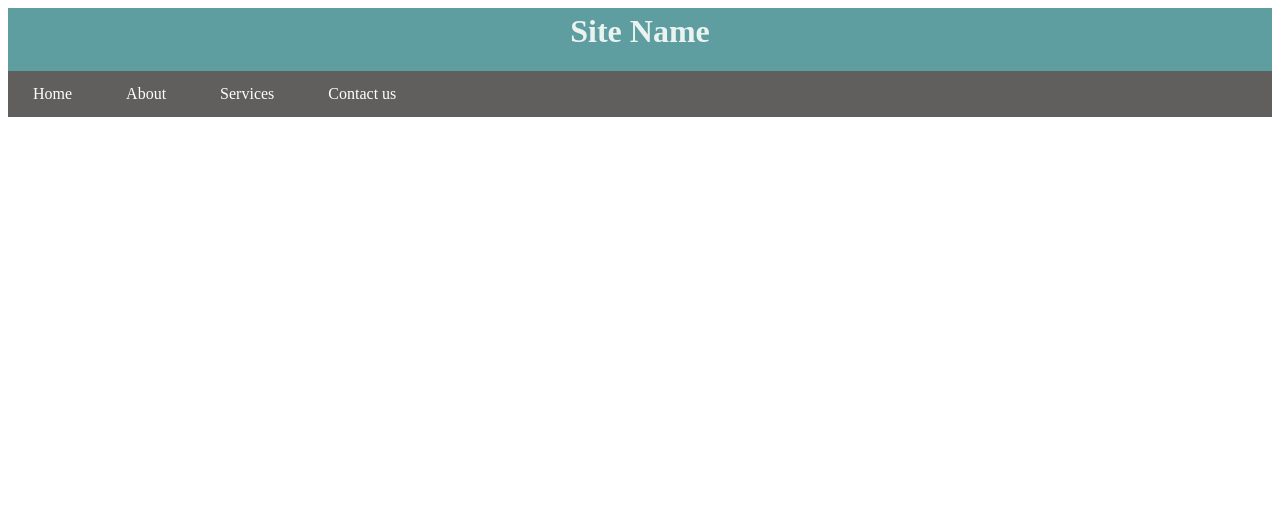
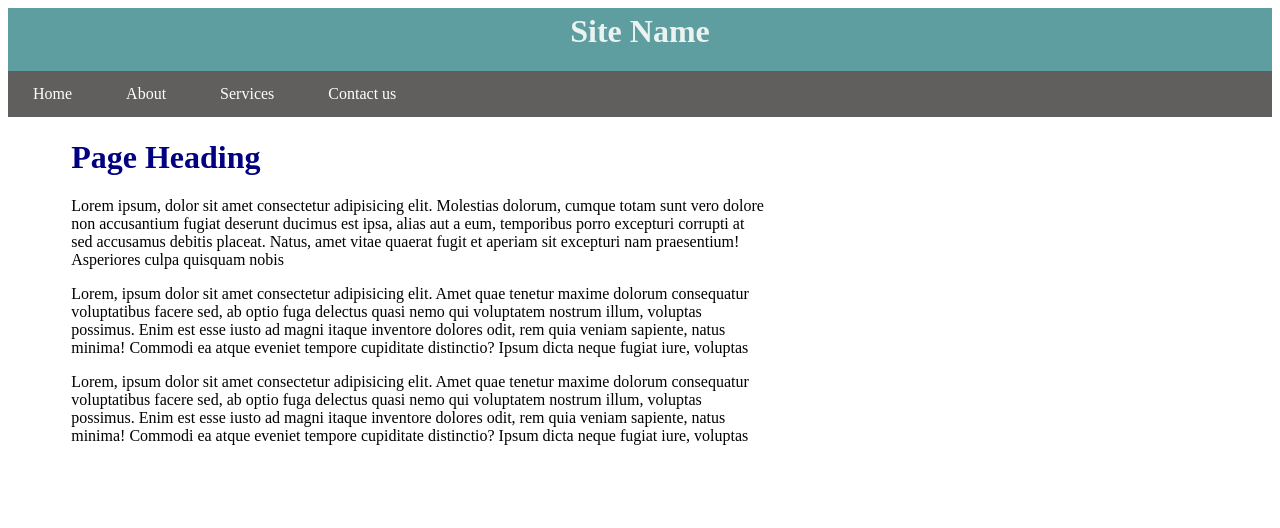
Before and after one commit to Abhishekojha-cedcoss/Template2, a plain HTML site: page src/index.html in a window 1280 px wide. Drawn offline with Linux system fonts and the light colour scheme.

Commit message:
Section2

```diff
--- a/src/index.html
+++ b/src/index.html
@@ -14,6 +14,32 @@
           <a href="#">Contact us</a>
         </nav>
       </div>
+      <div id="Main-content">
+        <h1>Page Heading</h1>
+        <p>
+          Lorem ipsum, dolor sit amet consectetur adipisicing elit. Molestias
+          dolorum, cumque totam sunt vero dolore non accusantium fugiat deserunt
+          ducimus est ipsa, alias aut a eum, temporibus porro excepturi corrupti
+          at sed accusamus debitis placeat. Natus, amet vitae quaerat fugit et
+          aperiam sit excepturi nam praesentium! Asperiores culpa quisquam nobis
+        </p>
+        <p>
+          Lorem, ipsum dolor sit amet consectetur adipisicing elit. Amet quae
+          tenetur maxime dolorum consequatur voluptatibus facere sed, ab optio
+          fuga delectus quasi nemo qui voluptatem nostrum illum, voluptas
+          possimus. Enim est esse iusto ad magni itaque inventore dolores odit,
+          rem quia veniam sapiente, natus minima! Commodi ea atque eveniet
+          tempore cupiditate distinctio? Ipsum dicta neque fugiat iure, voluptas
+        </p>
+        <p>
+          Lorem, ipsum dolor sit amet consectetur adipisicing elit. Amet quae
+          tenetur maxime dolorum consequatur voluptatibus facere sed, ab optio
+          fuga delectus quasi nemo qui voluptatem nostrum illum, voluptas
+          possimus. Enim est esse iusto ad magni itaque inventore dolores odit,
+          rem quia veniam sapiente, natus minima! Commodi ea atque eveniet
+          tempore cupiditate distinctio? Ipsum dicta neque fugiat iure, voluptas
+        </p>
       </div>
+    </div>
   </body>
 </html>
--- a/src/style.css
+++ b/src/style.css
@@ -21,3 +21,12 @@ a:hover, a:active {
 #head{
     background-color: cadetblue;
 }
+#Main-content{
+    width: 55%;
+    float: left;
+    padding: 5%;
+    padding-top: 0%;
+}
+h1{
+    color: navy;
+}
```
